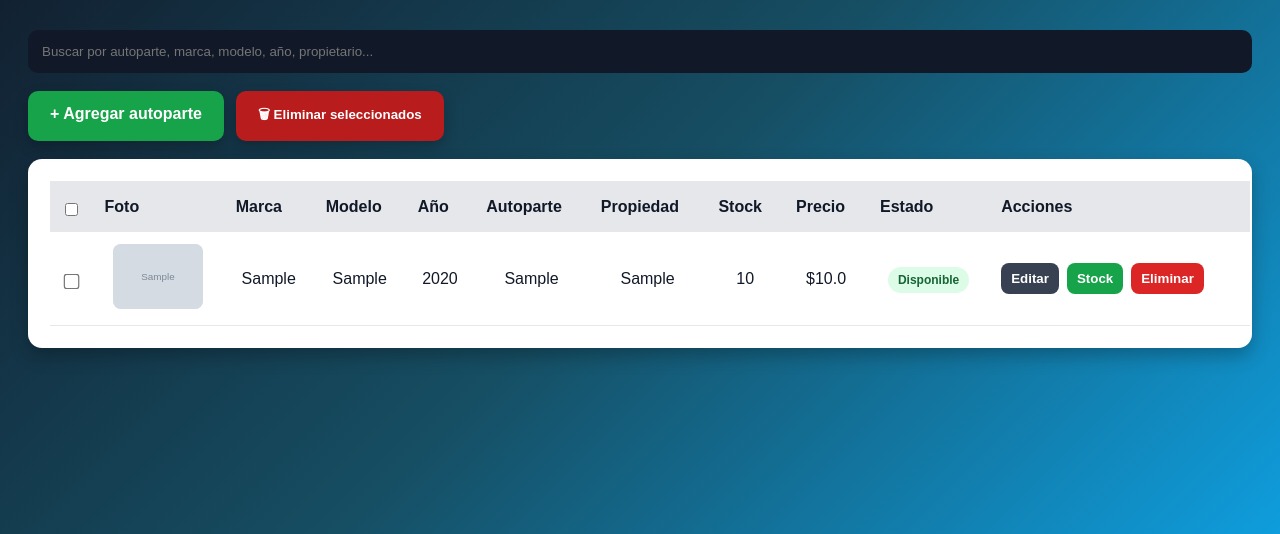
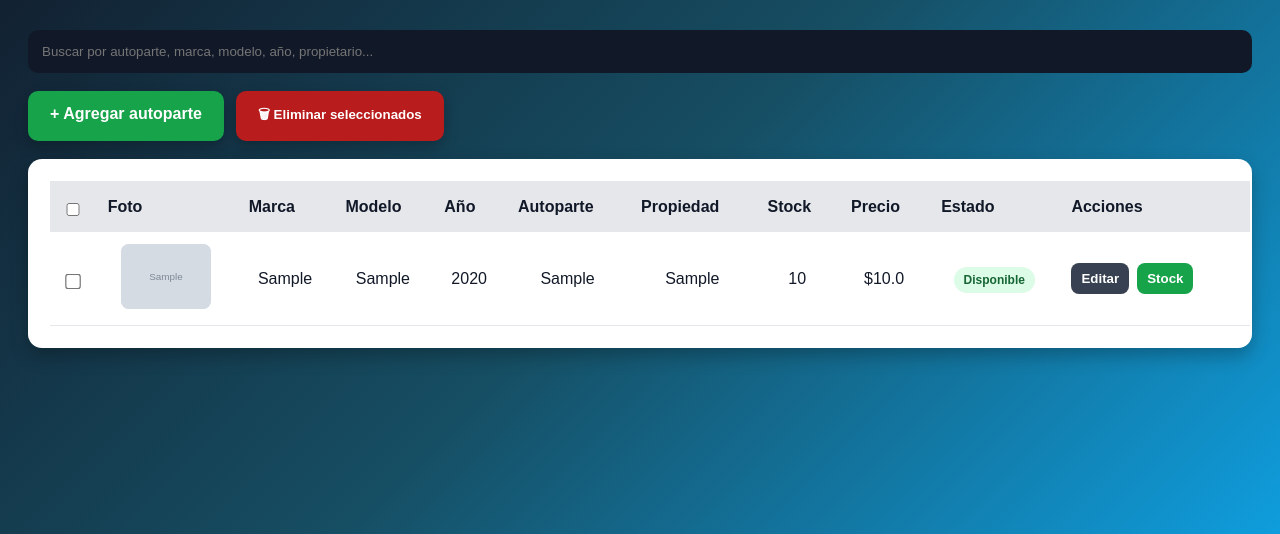
Before and after one commit to chesito1120/prueba_autopartes, a Flask app: page /inventario in a window 1280 px wide. Shown: the part 172-706 px from the top of the page. Run offline with Flask 3, Linux system fonts and the light colour scheme; a user stored in the database is signed in; tables that the repository leaves empty hold one stand-in row (values such as "Sample post"); grey boxes marked "Sample" are stand-in pictures.

Commit message:
sin eliminar

```diff
--- a/templates/inventario.html
+++ b/templates/inventario.html
@@ -306,13 +306,7 @@ Inventario
                     </a>
 
                     <a href="/eliminar/{{ producto.id }}">
-                        <button
-                            type="button"
-                            class="btn-mini btn-eliminar"
-                            onclick="return confirm('¿Seguro que deseas eliminar este artículo?')"
-                        >
-                            Eliminar
-                        </button>
+
                     </a>
 
                 </div>
```
Also changed, not shown: instance/autopartes_local.db.
